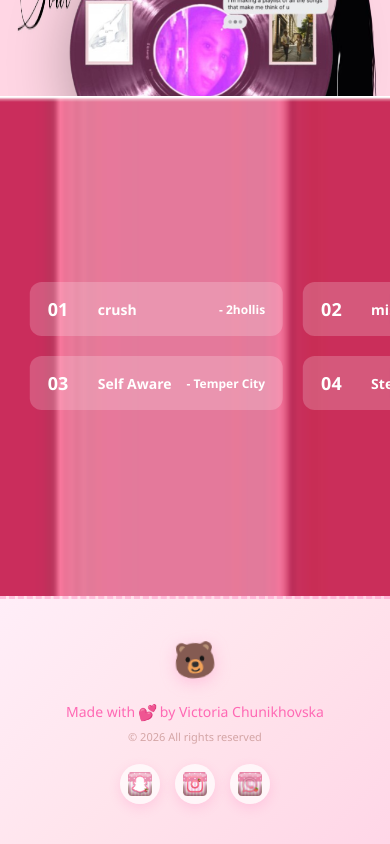
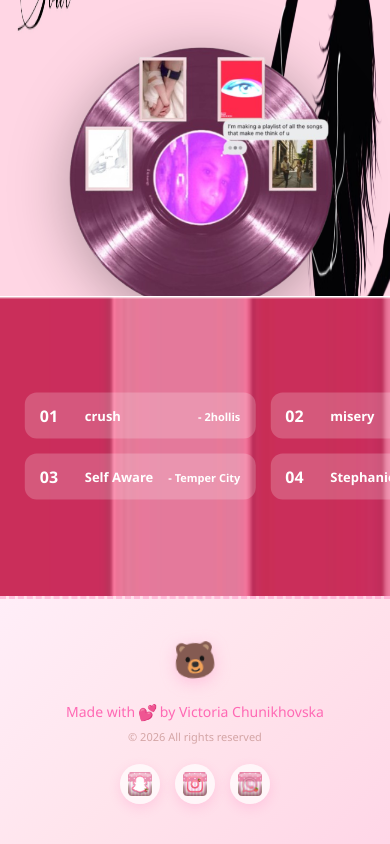
Before and after one commit to Vika09090913/vika-portfolio, a React (Create React App) app: page / in a window 390 px wide. Shown: the part 3624-4468 px from the top of the page. Built offline with nearby package versions, Linux system fonts and the light colour scheme.

Commit message:
Fix music

```diff
--- a/src/App.css
+++ b/src/App.css
@@ -1273,18 +1273,20 @@ html {
     transform: translate(-50%, -50%) !important;
   }
 
-  /* Music - диск ще менше і нижче */
+  /* Music - диск НИЖЧЕ */
   .music-vinyl-container {
     width: 350px !important;
-    top: 20% !important;
+    top: 35% !important;
+    /* ОПУЩЕНО НИЖЧЕ (було 20%) */
   }
 
-  /* Стрічка з піснями - В 2 РАЗИ ВИЩА */
+  /* Стрічка з піснями - МЕНША ВИСОТА */
   .music-ribbon-container {
     bottom: 0px !important;
     left: 0;
     width: 100%;
-    height: 500px !important;
+    height: 300px !important;
+    /* ЗМЕНШЕНО (було 500px) */
     z-index: 20;
   }
 
@@ -1305,28 +1307,34 @@ html {
     display: grid !important;
     grid-template-columns: 1fr 1fr !important;
     grid-template-rows: 1fr 1fr !important;
-    gap: 30px !important;
-    padding: 40px 30px !important;
-    max-width: 700px !important;
+    gap: 20px !important;
+    /* ЗМЕНШЕНО (було 30px) */
+    padding: 25px 20px !important;
+    /* ЗМЕНШЕНО */
+    max-width: 600px !important;
   }
 
   .music-song {
     width: auto !important;
     min-width: auto !important;
-    padding: 15px 18px !important;
+    padding: 12px 15px !important;
+    /* ЗМЕНШЕНО */
   }
 
   .song-number {
-    font-size: 20px !important;
-    min-width: 35px !important;
+    font-size: 18px !important;
+    /* ЗМЕНШЕНО */
+    min-width: 30px !important;
   }
 
   .song-title {
-    font-size: 16px !important;
+    font-size: 14px !important;
+    /* ЗМЕНШЕНО */
   }
 
   .song-artist {
-    font-size: 14px !important;
+    font-size: 12px !important;
+    /* ЗМЕНШЕНО */
   }
 
   .footer-content {
@@ -1385,19 +1393,19 @@ html {
   }
 
   .music-playlist {
-    gap: 20px !important;
-    padding: 30px 20px !important;
+    gap: 15px !important;
+    padding: 20px 15px !important;
   }
 
   .song-number {
-    font-size: 18px !important;
+    font-size: 16px !important;
   }
 
   .song-title {
-    font-size: 14px !important;
+    font-size: 13px !important;
   }
 
   .song-artist {
-    font-size: 12px !important;
+    font-size: 11px !important;
   }
 }
```
